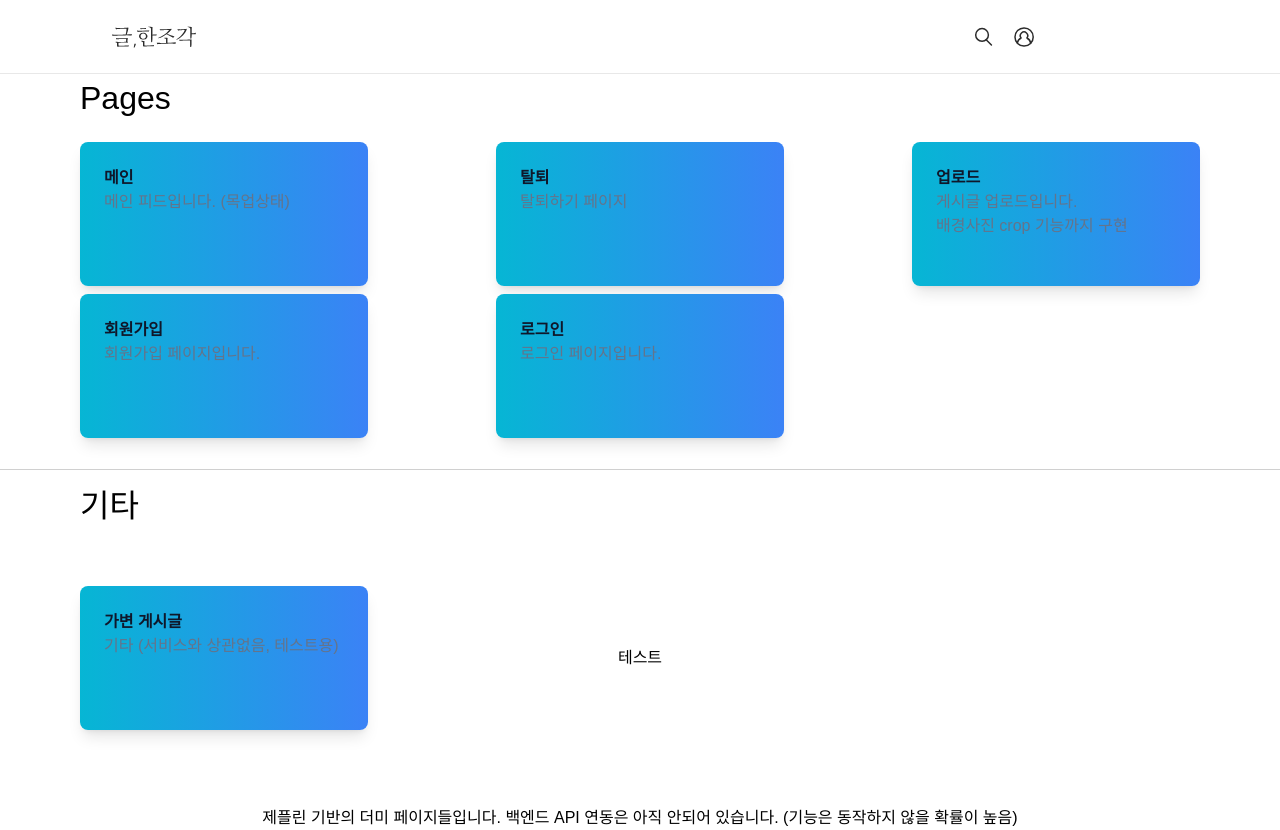
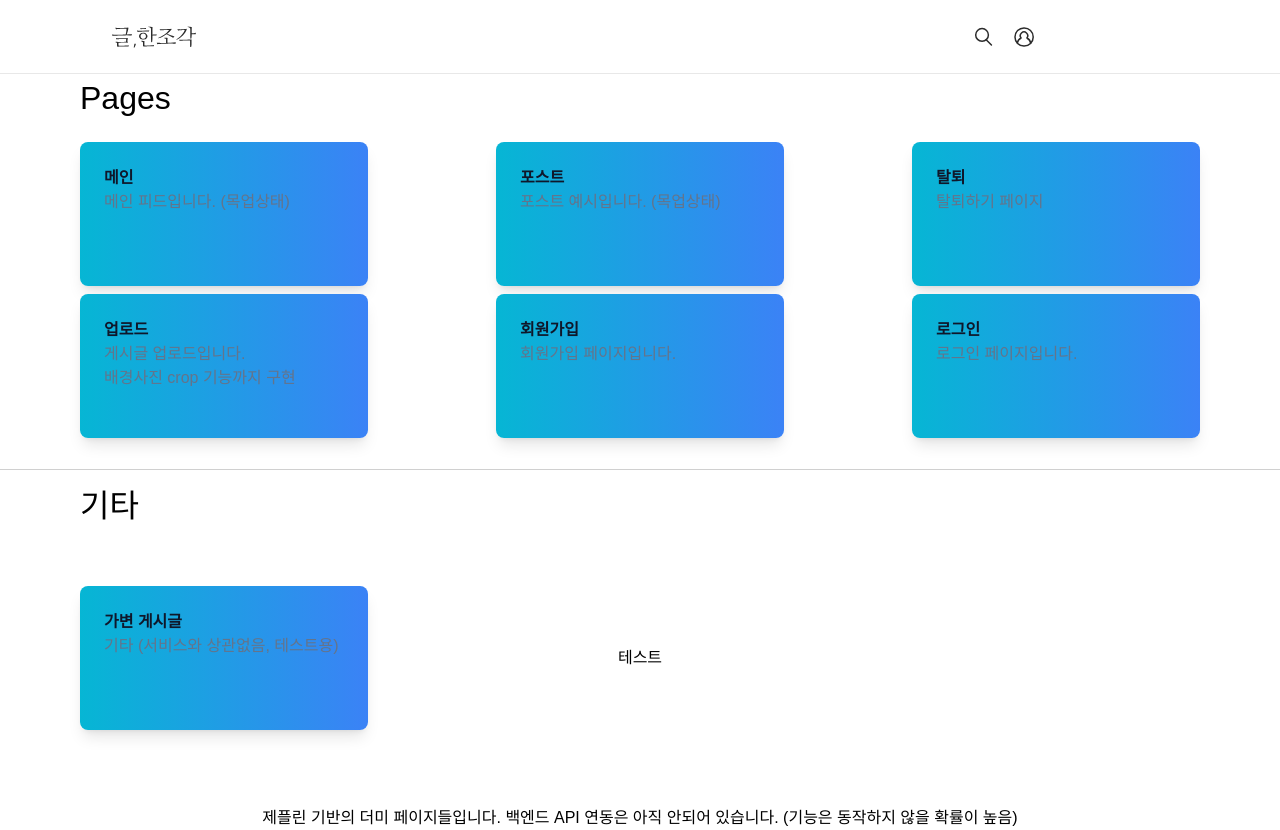
Before and after one commit to dnd-side-project/dnd-6th-10-a-piece-of-writing, a Next.js app in the folder frontend/: page / in a window 1280 px wide. Built offline with nearby package versions, Linux system fonts and the light colour scheme; a web font is replaced by a local one.

Commit message:
[feat] 메인에 포스트카드 추가

```diff
--- a/frontend/pages/index.tsx
+++ b/frontend/pages/index.tsx
@@ -11,6 +11,7 @@ const index = () => {
       <p className={'text-h2 ml-20'}>Pages</p>
       <div className={'grid grid-cols-3 gap-2 w-full h-120 p-5'}>
         <DummyCard href={'/feed'} title={'메인'} content={'메인 피드입니다. (목업상태)'} />
+        <DummyCard href={'/postcard'} title={'포스트'} content={'포스트 예시입니다. (목업상태)'} />
         <DummyCard href={'/withdraw'} title={'탈퇴'} content={'탈퇴하기 페이지'} />
         <DummyCard href={'/upload'} title={'업로드'} content={'게시글 업로드입니다. \n 배경사진 crop 기능까지 구현'} />
         <DummyCard href={'/register'} title={'회원가입'} content={'회원가입 페이지입니다.'} />
```
